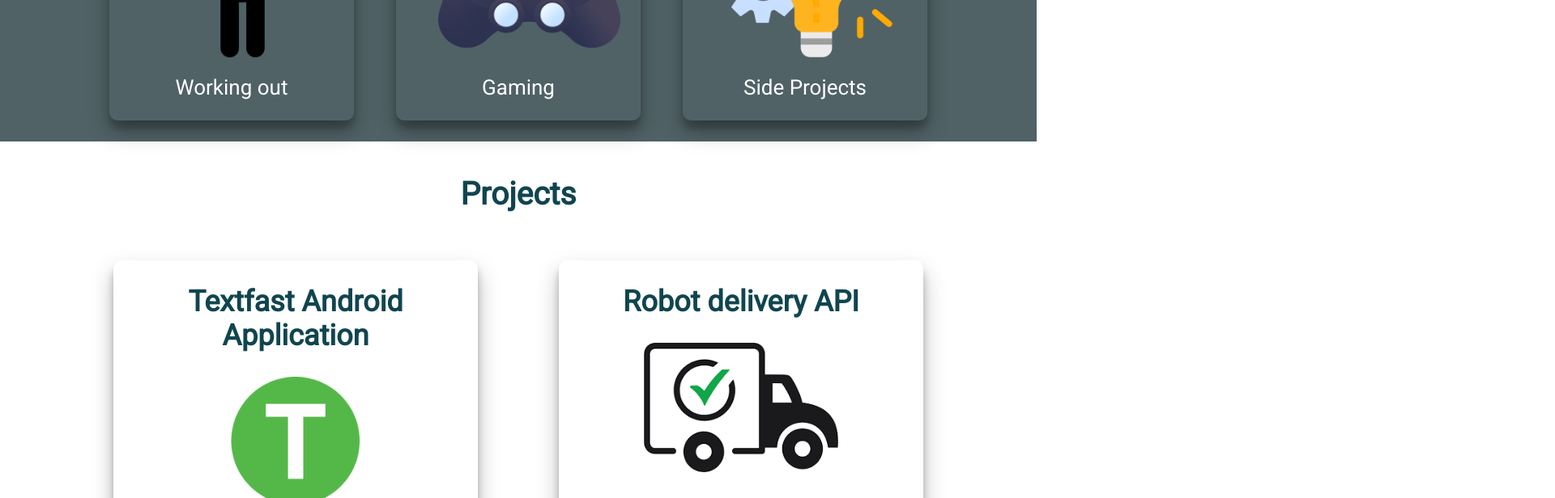
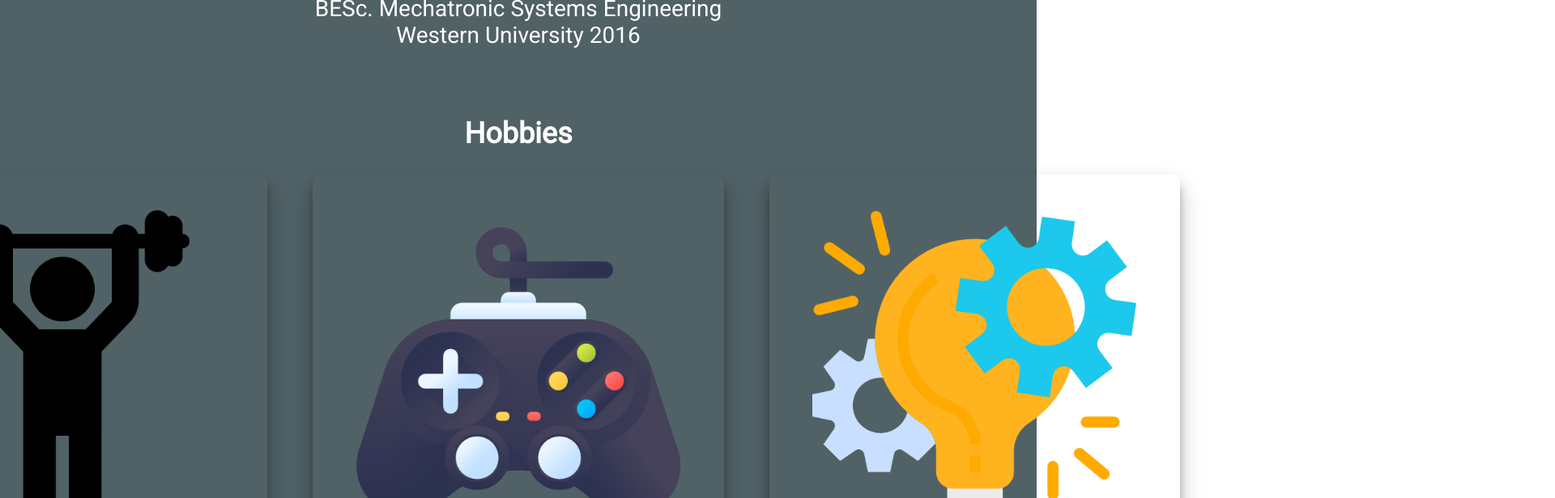
Before and after one commit to ElliotBarnwell/resume-website, a React (Create React App) app: page / in a window 1280 px wide. Shown: the part 2184-2800 px from the top of the page at 81% size, 1920 px wide, since content can reach past the window. Built offline with nearby package versions, Linux system fonts and the light colour scheme.

Commit message:
updating css

```diff
--- a/src/App.css
+++ b/src/App.css
@@ -81,7 +81,7 @@ section{
   display: flex;
   flex-direction: row;
   border-radius: 10px;
-  width: 450px;
+  width: 2000px;
   margin-left: 50px;
   margin-right: 50px;
   box-shadow: rgba(0, 0, 0, 0.25) 0px 14px 28px, rgba(0, 0, 0, 0.22) 0px 10px 10px;
@@ -140,7 +140,7 @@ section{
 .contact-icon{
   margin-left: 2vw;
   margin-right: 2vw;
-  height: 100px;
+  height: 200px;
 }
 
 @media (prefers-reduced-motion: no-preference) {
@@ -150,7 +150,7 @@ section{
 }
 
 .app-main-div {
-  font-size: calc(10px + 2vmin);
+  font-size: calc(12px + 2vmin);
 }
 
 .github-div{
@@ -201,7 +201,6 @@ section{
 }
 
 .hobby-div{
-  width: 250px;
   margin-left: 1em;
   margin-right: 1em;
   box-shadow: rgba(0, 0, 0, 0.25) 0px 14px 28px, rgba(0, 0, 0, 0.22) 0px 10px 10px;
@@ -235,7 +234,7 @@ section{
 .summary-div {
   margin-top: 0px;
   margin-bottom: 40px;
-  margin-right: 50px;
+  margin-right: 400px;
 }
 
 .logo-img {
@@ -245,7 +244,7 @@ section{
 }
 
 .hobby-img{
-  max-width: 225px;
+  max-width: 400px;
   flex: 1;
   margin: 2vh 2vw 2vh 2vw;
 }
@@ -329,8 +328,8 @@ section{
   .project-panel{
     margin-top: 2vh;
     margin-bottom: 2vh;
-    margin-left: 10vw;
-    margin-right: 10vw;
+    margin-left: 50px;
+    margin-right: 50px;
     border-radius: 5px;
     box-shadow: rgba(0, 0, 0, 0.25) 0px 14px 28px, rgba(0, 0, 0, 0.22) 0px 10px 10px;
     width: 300px;
```
